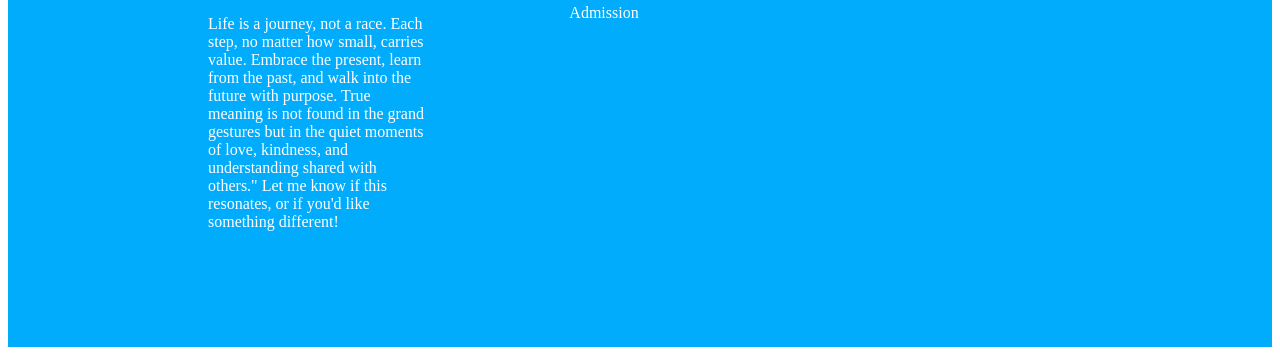
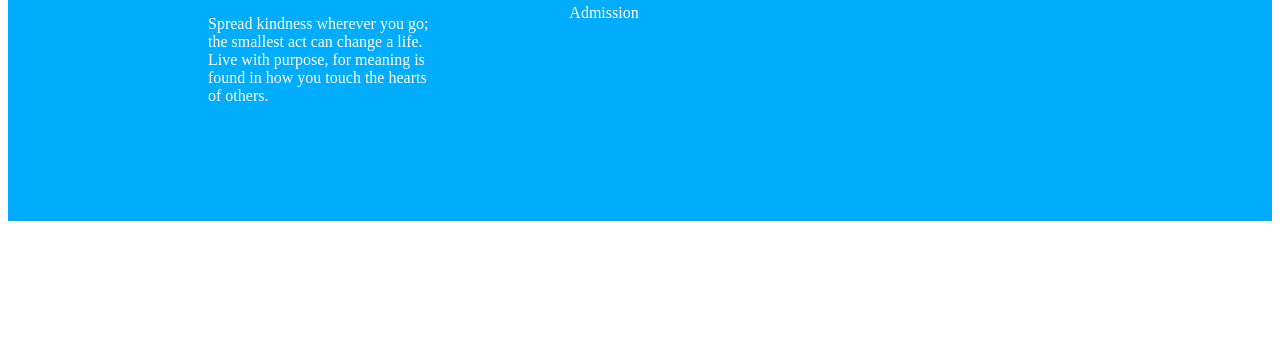
Before and after one commit to salman3334/assignment-two-repo, a plain HTML site: page index.html in a window 1280 px wide. Shown: the part 1888-2243 px from the top of the page. After the commit the page ends 2117 px from the top, so only its background shows below. Drawn offline with Linux system fonts and the light colour scheme.

```diff
--- a/index.html
+++ b/index.html
@@ -112,9 +112,8 @@
         <img src="B11-A2-Kids-School-main/assets/logo.png" alt="">
         <h3 class="bg-text">Kids
             Education</h3>
-            <p class="bg-text">Life is a journey, not a race. Each step, no matter how small, carries value. Embrace the present, learn from the past, and walk into the future with purpose. True meaning is not found in the grand gestures but in the quiet moments of love, kindness, and understanding shared with others."
-
-                Let me know if this resonates, or if you'd like something different!</p>
+            <p class="bg-text">Spread kindness wherever you go; the smallest act can change a life.
+                Live with purpose, for meaning is found in how you touch the hearts of others.</p>
     </div>
     <div class="footer-column">
         <h4 class="bg-text">About School</h4>
```
